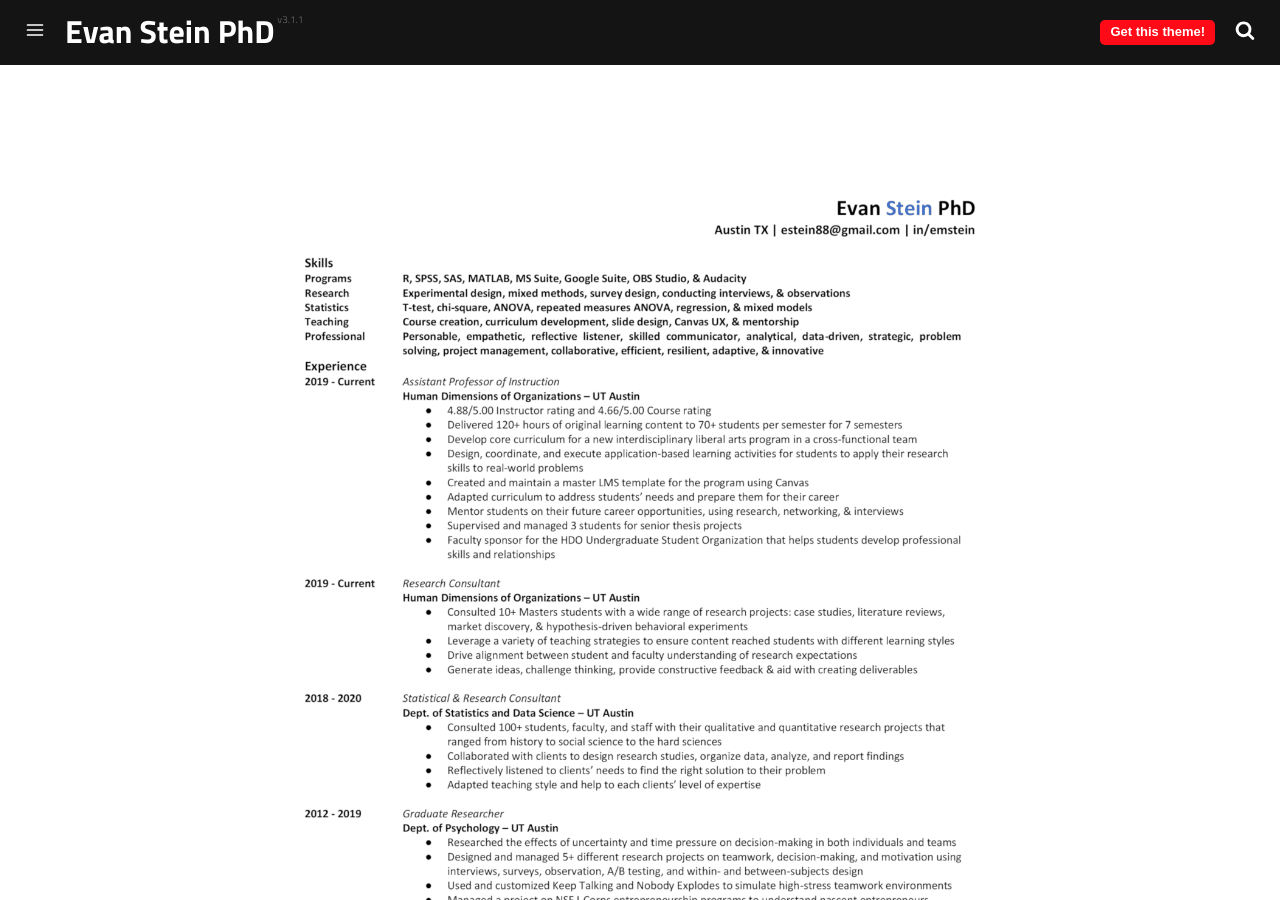
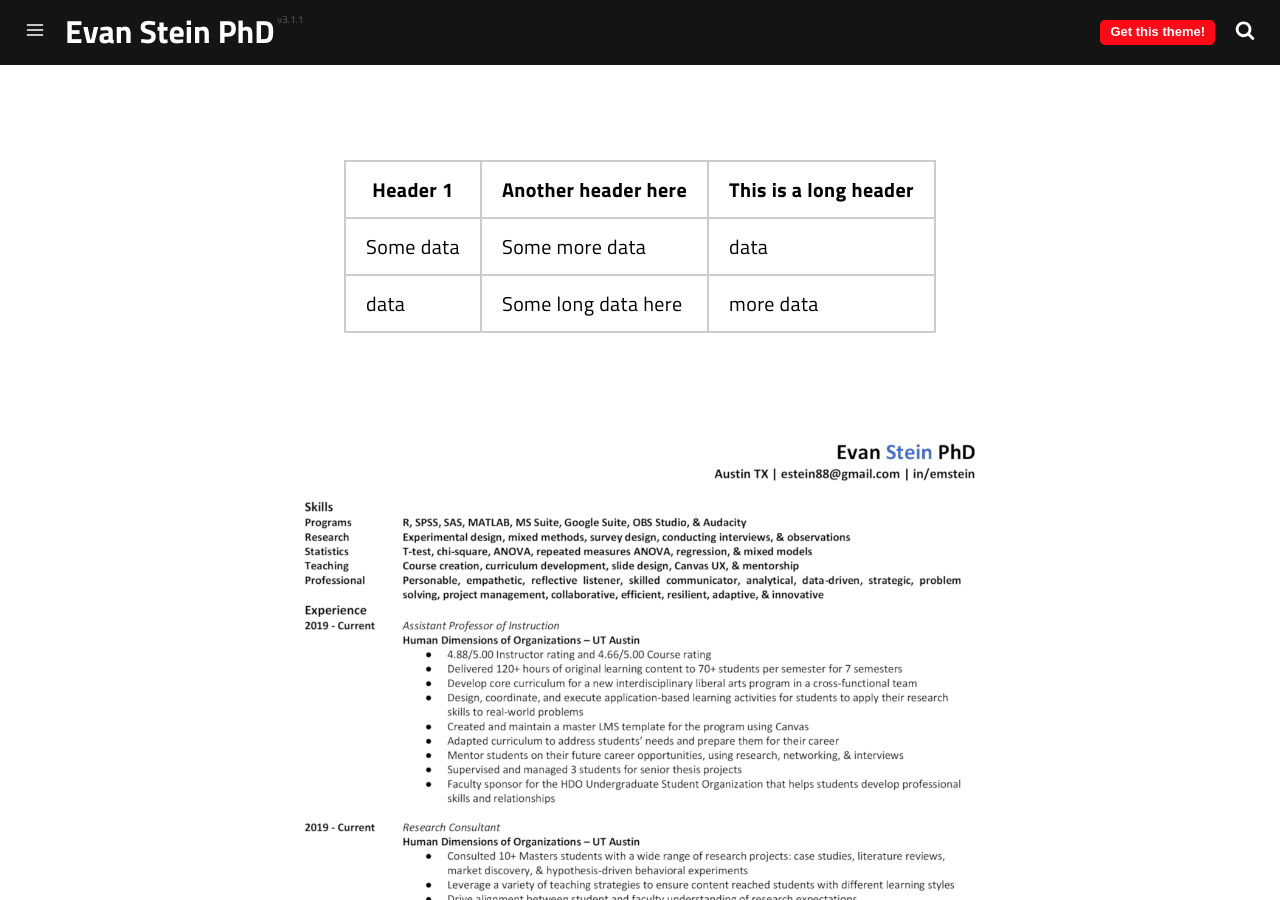
Before and after one commit to estein/old_estein, a Jekyll site: the page built from pages/resume.md, in a window 1280 px wide and 900 px high. Built offline with Jekyll 4.4.1, drawn with Linux system fonts in a browser that asks for light colours; a script that is not in the unit is left out.

Commit message:
Update resume.md

```diff
--- a/pages/resume.md
+++ b/pages/resume.md
@@ -5,4 +5,9 @@ description: Evan's Resume
 permalink: /resume/
 ---
 
+| Header 1  | Another header here | This is a long header |
+| --------  | ------------------- | --------------------- |
+| Some data | Some more data      | data                  |
+| data      | Some long data here | more data             |
+
 ![Resume](/assets/img/EvanStein_Resume-Git-1.png)
```
